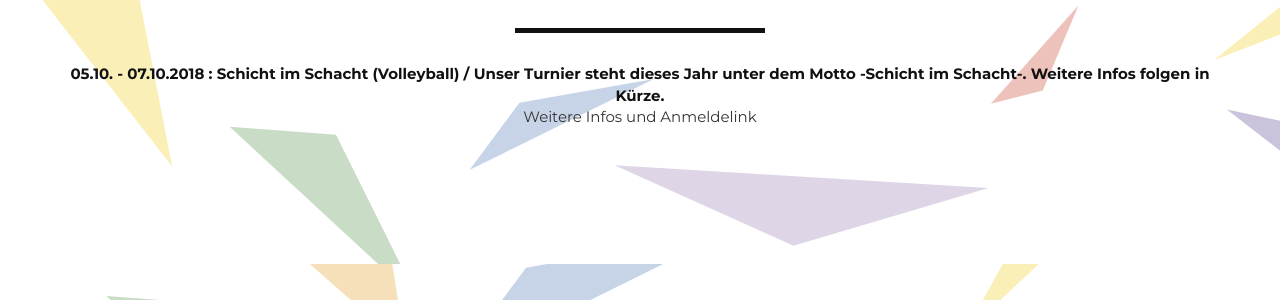
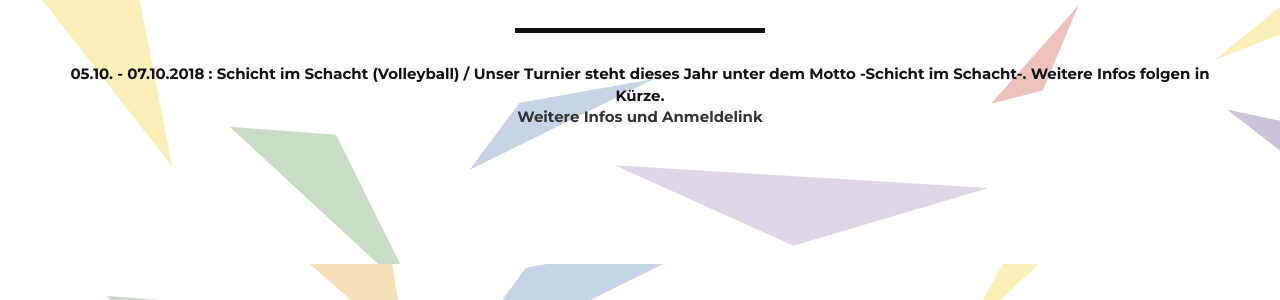
Before and after one commit to scarweb/scarweb.github.io, a Jekyll site: the page built from index.html, in a window 1280 px wide and 900 px high, scrolled down 4086 px. Shown: the part 150-450 px from the top of the window. Built offline with Jekyll 4.4.1, drawn with Linux system fonts in a browser that asks for light colours.

```diff
--- a/_includes/tourniere.html
+++ b/_includes/tourniere.html
@@ -12,7 +12,7 @@
                 {% for turnier in site.data.tourniere %}
                     <strong>{{turnier.datum}} : {{turnier.name}} /  {{turnier.text}}</strong> <br>
                 {% endfor %}
-<a href="/schicht_im_schacht.htm">Weitere Infos und Anmeldelink</a>
+                <a href="/schicht_im_schacht.htm"><b>Weitere Infos und Anmeldelink</b></a>
                 <p>&nbsp;</p>
 
 
```
